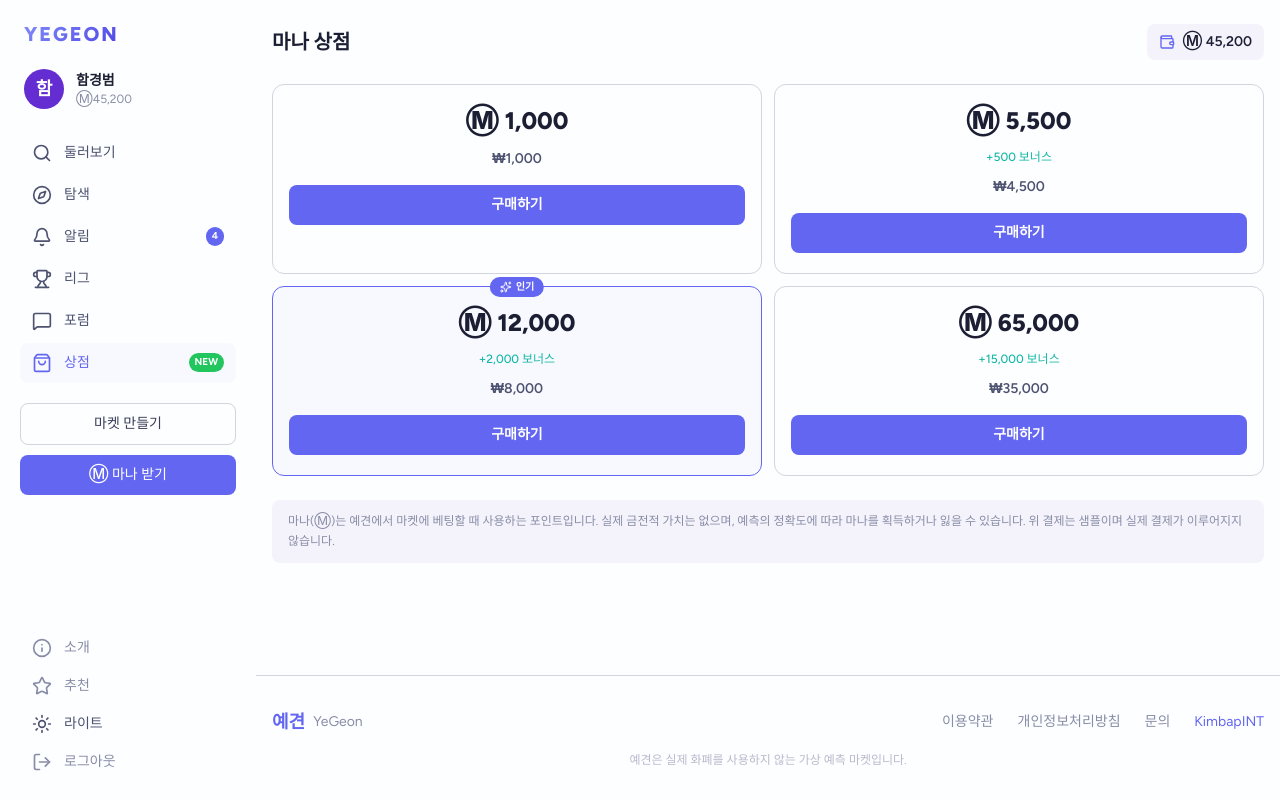
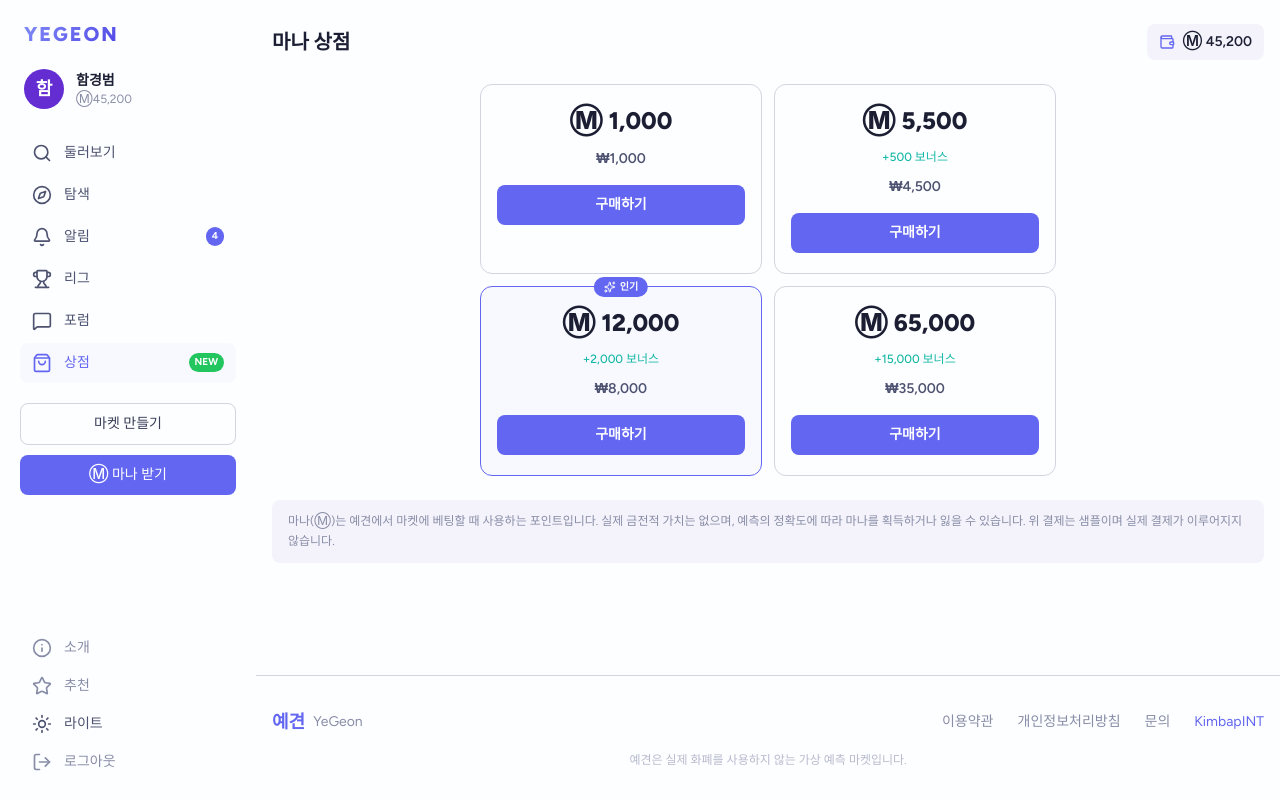
Before and after one commit to byunginhb/kimbapint, a Next.js app: page /yegeon/shop in a window 1280 px wide. Built offline with nearby package versions, Linux system fonts and the light colour scheme.

Commit message:
style: 상점 패키지 그리드 좌우 패딩 추가

```diff
--- a/app/yegeon/shop/page.tsx
+++ b/app/yegeon/shop/page.tsx
@@ -68,7 +68,7 @@
       )}
 
       {/* Package grid */}
-      <div className="grid grid-cols-2 gap-3">
+      <div className="grid grid-cols-2 gap-3 px-52">
         {PACKAGES.map((pkg) => (
           <ManaPackageCard
             key={pkg.id}
```
